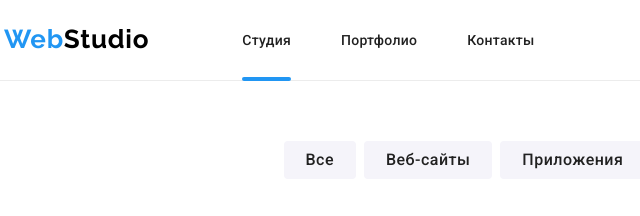
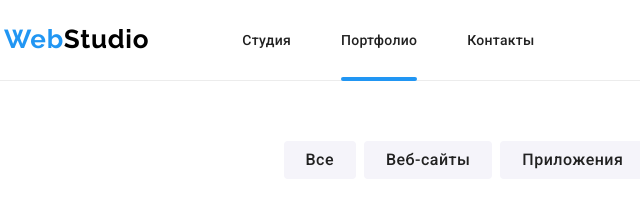
Before and after one commit to AlexLutsyk/goit-markup-hw-08, a plain HTML site: page portfolio.html in a window 1280 px wide. Shown: the top 216 px of the page, 51-691 px from the left. Drawn offline with nearby package versions, Linux system fonts and the light colour scheme.

Commit message:
Update portfolio.html

```diff
--- a/portfolio.html
+++ b/portfolio.html
@@ -26,10 +26,10 @@
             <nav class="site-nav">
                 <ul class="site-nav__list">
                     <li class="site-nav__items">
-                        <a class="site-nav__link current-page" href="./index.html">Студия</a>
+                        <a class="site-nav__link " href="./index.html">Студия</a>
                     </li>
                     <li class="site-nav__items">
-                        <a class="site-nav__link" href="./portfolio.html">Портфолио</a>
+                        <a class="site-nav__link current-page" href="./portfolio.html">Портфолио</a>
                     </li>
                     <li class="site-nav__items">
                         <a class="site-nav__link" href="">Контакты</a>
```
